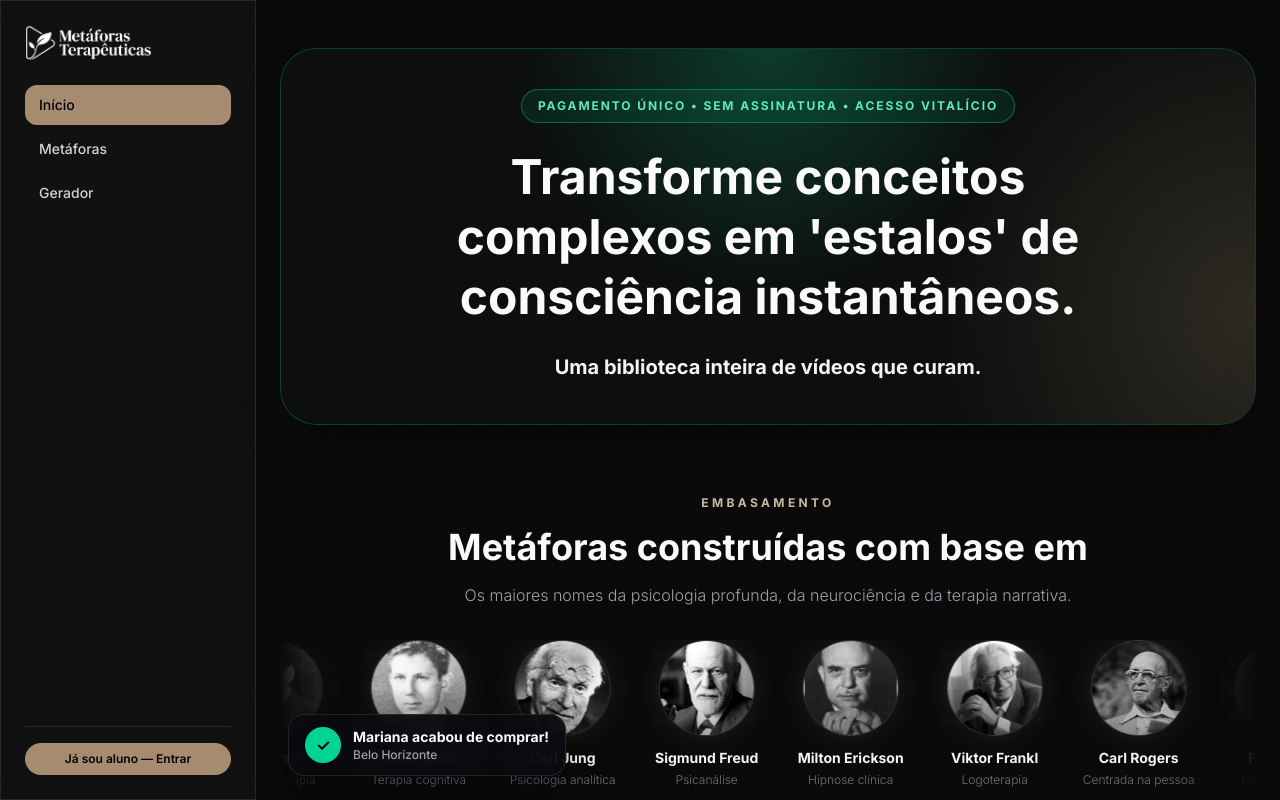
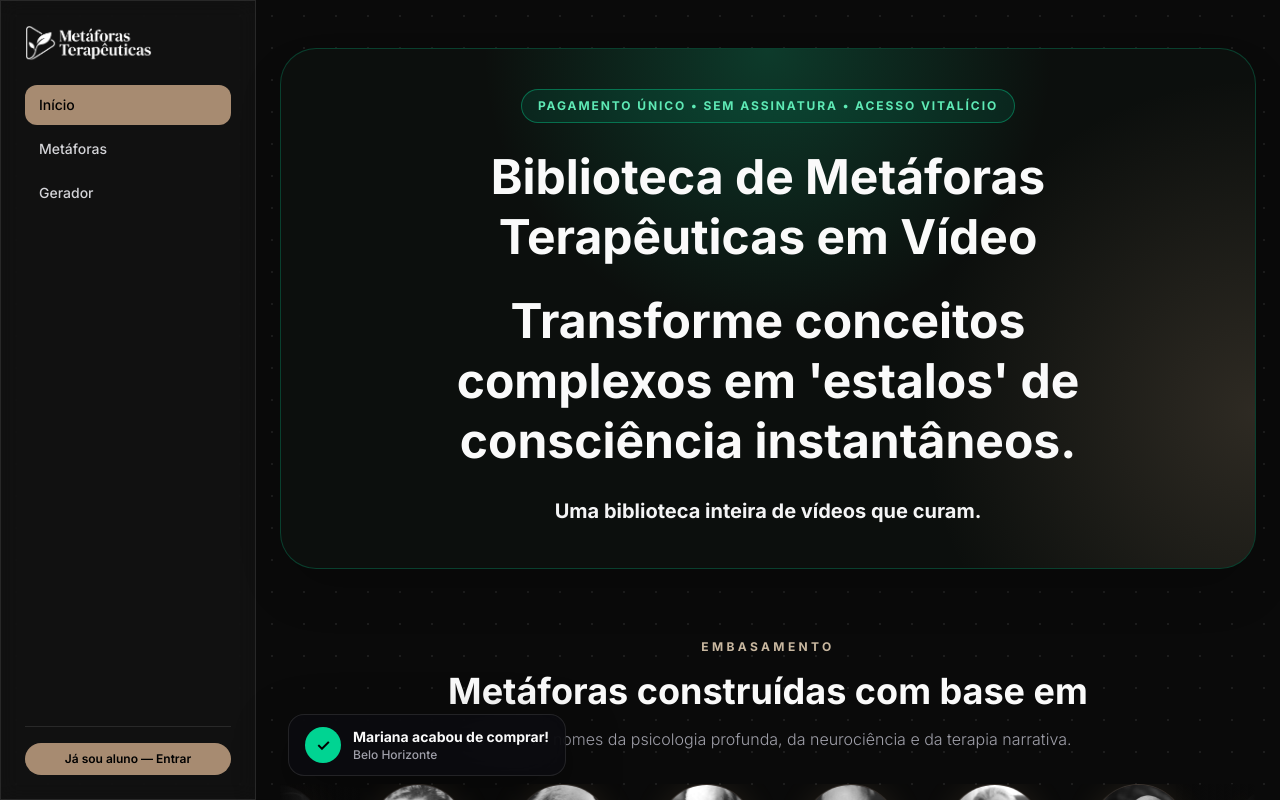
Before and after one commit to medeirosia/metaforas-terapeuticas-app, a Next.js app: page / in a window 1280 px wide. Shown: the top 800 px of the page. Built offline with nearby package versions, Linux system fonts and the light colour scheme; no server answers; the database is empty; a web font is replaced by a local one.

Commit message:
Update page.tsx

```diff
--- a/src/app/(membros)/page.tsx
+++ b/src/app/(membros)/page.tsx
@@ -94,6 +94,11 @@ export default async function InicioPage() {
           <span className="rounded-full border border-emerald-400/40 bg-emerald-400/10 px-4 py-2 text-[11px] font-black uppercase tracking-[0.16em] text-emerald-300 sm:text-xs">
             Pagamento Único • Sem Assinatura • Acesso Vitalício
           </span>
+
+          <h1 className="text-3xl font-black leading-tight text-zinc-50 sm:text-5xl">
+            Biblioteca de Metáforas Terapêuticas em Vídeo
+          </h1>
+
           <h1 className="text-3xl font-black leading-tight text-zinc-50 sm:text-5xl">
             Transforme conceitos complexos em &apos;estalos&apos; de consciência
             instantâneos.
```
